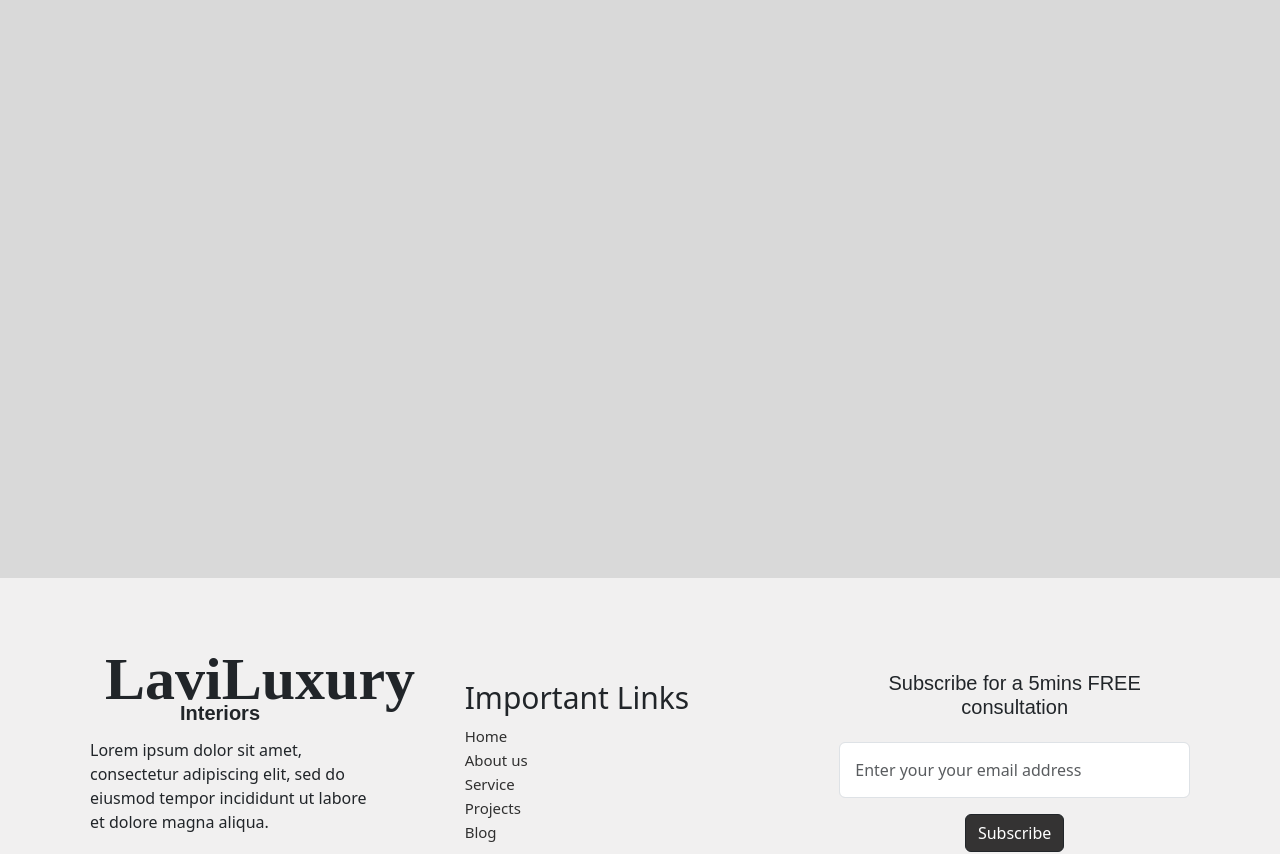
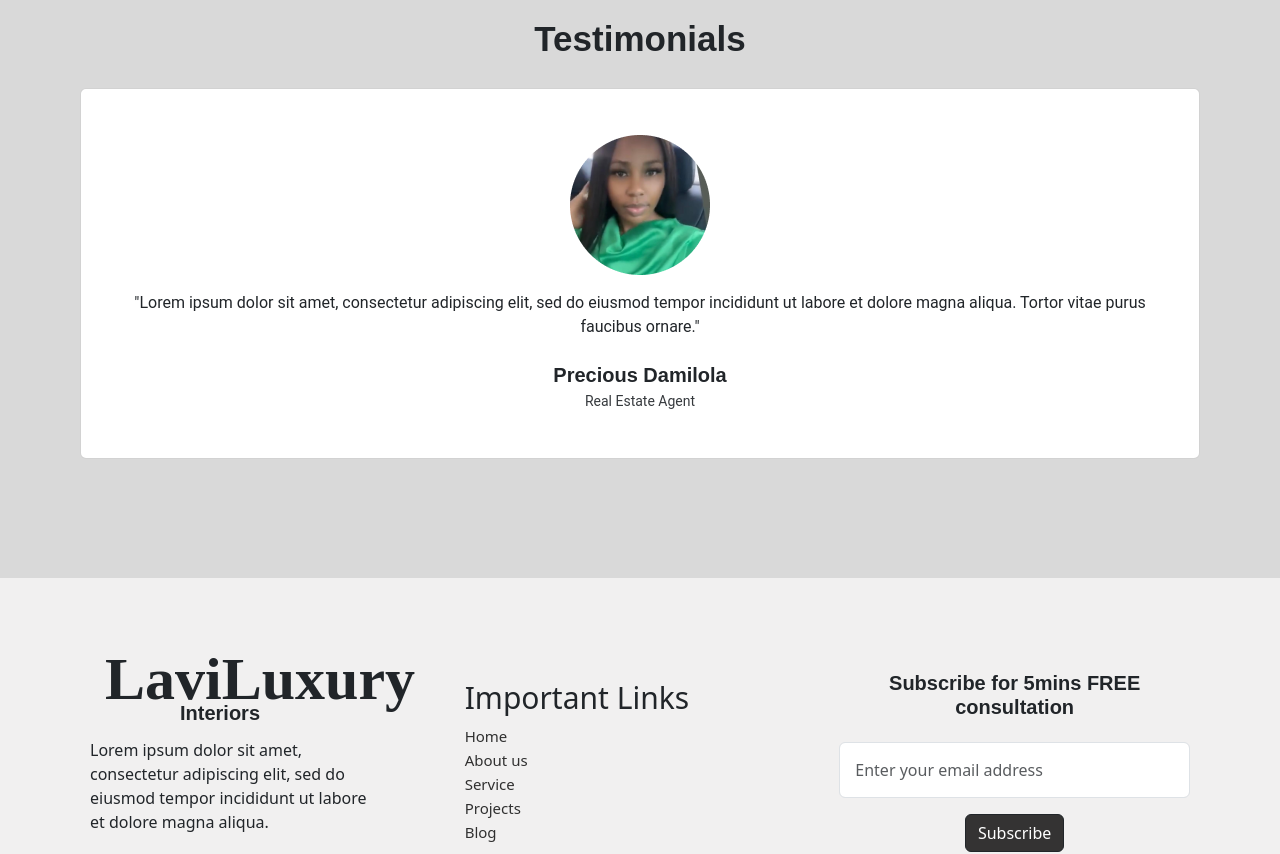
Before and after one commit to Tamarahhh/laviluxury, a React (Create React App) app: page / in a window 1280 px wide. Shown: the part 3322-4176 px from the top of the page. Built offline with nearby package versions, Linux system fonts and the light colour scheme.

Commit message:
worked on testimonial section

```diff
--- a/src/App.js
+++ b/src/App.js
@@ -5,6 +5,7 @@ import Homepage from "./Homepage";
 import About from "./About";
 import Project from "./Project";
 import Service from "./Service";
+import "bootstrap/dist/css/bootstrap.min.css";
 import Testimonial from "./Testimonial";
 import Footer from "./Footer";
 
--- a/src/Footer.css
+++ b/src/Footer.css
@@ -68,7 +68,7 @@
 .subscribe-form h2 {
   font-family: "Poppins", sans-serif;
   font-size: 20px;
-  font-weight: 500;
+  font-weight: 600;
   padding-bottom: 15px;
 }
 
--- a/src/Footer.js
+++ b/src/Footer.js
@@ -32,12 +32,12 @@ export default function Footer() {
           <a href="/">Blog</a>
         </div>
         <div className="col-4 subscribe-form">
-          <h2>Subscribe for a 5mins FREE consultation</h2>
+          <h2>Subscribe for 5mins FREE consultation</h2>
           <Form>
             <Form.Group>
               <Form.Control
                 type="email"
-                placeholder="Enter your your email address"
+                placeholder="Enter your email address"
                 className="email-input"
               />
             </Form.Group>
--- a/src/Service.css
+++ b/src/Service.css
@@ -36,7 +36,7 @@
 
 .service-content .box {
   background: #d9d9d9;
-  width: 300px;
+  width: 350px;
   height: 300px;
   border: 1px solid #343333;
   border-radius: 10px;
--- a/src/Testimonial.css
+++ b/src/Testimonial.css
@@ -1,13 +1,14 @@
 .Testimonial {
   background: #d9d9d9;
   height: 700px;
+  padding: 60px 80px;
 }
 
 .Testimonial h2 {
   font-family: "Poppins", sans-serif;
   font-size: 35px;
   font-weight: 700;
-  padding-bottom: 10px;
+  padding-bottom: 20px;
 }
 
 .Testimonial h3 {
@@ -16,3 +17,25 @@
   padding-top: 20px;
   padding-bottom: 10px;
 }
+
+.card {
+  border: none;
+  padding: 30px;
+  background: #f1f0f0;
+}
+
+.card-text {
+  font-family: "Roboto", sans-serif;
+}
+
+.card-title {
+  font-family: "Poppins", sans-serif;
+  font-size: 20px;
+  font-weight: 600;
+}
+
+.card-subtitle {
+  font-family: "Roboto", sans-serif;
+  font-size: 14px;
+  opacity: 0.9;
+}
--- a/src/Testimonial.js
+++ b/src/Testimonial.js
@@ -1,11 +1,57 @@
 import React from "react";
 import "./Testimonial.css";
+import { Carousel } from "react-bootstrap";
+import tamaraboboye from "./images/tamaraboboye.png";
+
+const testimonials = [
+  {
+    image: tamaraboboye,
+    quote:
+      "Lorem ipsum dolor sit amet, consectetur adipiscing elit, sed do eiusmod tempor incididunt ut labore et dolore magna aliqua. Tortor vitae purus faucibus ornare.",
+    name: "Tamara Boboye",
+    title: "Business Owner",
+  },
+  {
+    image: tamaraboboye,
+    quote:
+      "Lorem ipsum dolor sit amet, consectetur adipiscing elit, sed do eiusmod tempor incididunt ut labore et dolore magna aliqua. Tortor vitae purus faucibus ornare.",
+    name: "Precious Damilola",
+    title: "Real Estate Agent",
+  },
+  {
+    image: tamaraboboye,
+    quote:
+      "Lorem ipsum dolor sit amet, consectetur adipiscing elit, sed do eiusmod tempor incididunt ut labore et dolore magna aliqua. Tortor vitae purus faucibus ornare.",
+    name: "Happiness Taga",
+    title: "Home Owner",
+  },
+];
 
 export default function Testimonial() {
   return (
     <div className="Testimonial">
-      <h3>What says our clients?</h3>
+      <h3>What our clients say</h3>
       <h2>Testimonials</h2>
+      <Carousel>
+        {testimonials.map((testimonial, index) => (
+          <Carousel.Item key={index}>
+            <div className="d-flex justify-content-center">
+              <div className="card">
+                <div className="card-body">
+                  <img
+                    src={testimonial.image}
+                    alt={testimonial.name}
+                    className="mb-3"
+                  />
+                  <p className="card-text">"{testimonial.quote}"</p>
+                  <h5 className="card-title mt-4">{testimonial.name}</h5>
+                  <p className="card-subtitle">{testimonial.title}</p>
+                </div>
+              </div>
+            </div>
+          </Carousel.Item>
+        ))}
+      </Carousel>
     </div>
   );
 }
```
Also changed, not shown: src/images/tamaraboboye.png (added).
